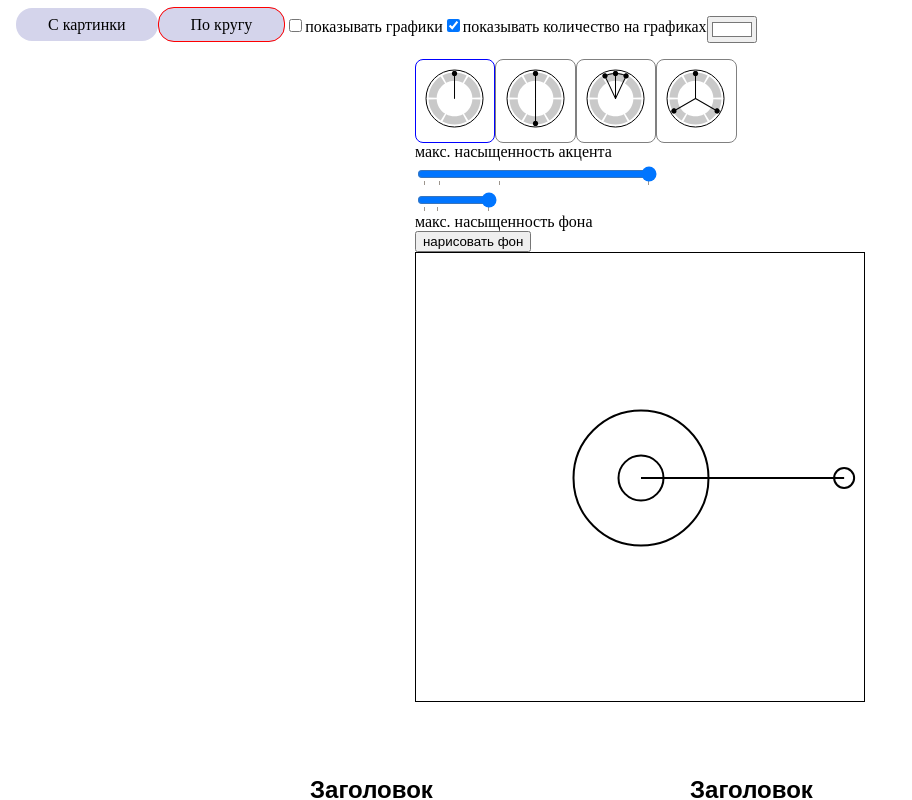
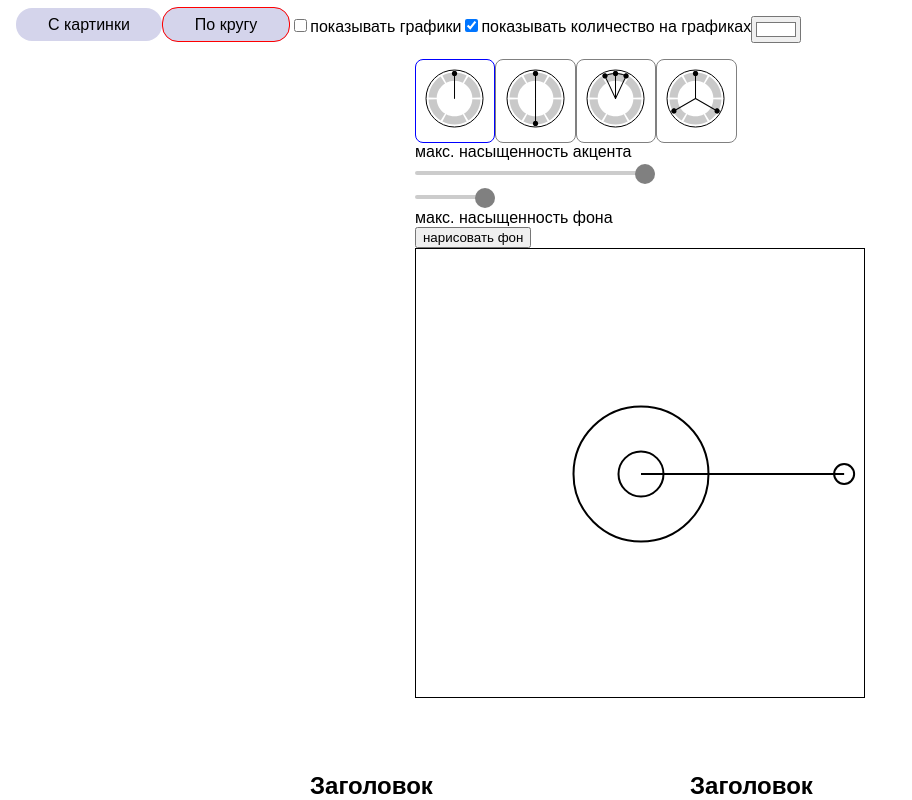
Before and after one commit to Milena42/colorGenerator, a Vue app: page /wheel in a window 1280 px wide. Shown: the top 800 px of the page, without its empty margins (0-912 px from the left). Built offline with nearby package versions, Linux system fonts and the light colour scheme.

Commit message:
feat: css input range

```diff
--- a/src/GeneratorFromWheel.vue
+++ b/src/GeneratorFromWheel.vue
@@ -340,6 +340,7 @@ const show3Circles = computed(() => {
                     :step="0.1"
                     :style="{ width: maxCAccent + 'rem' }"
                     list="values"
+                    class="input-range"
                 />
                 <datalist id="values">
                     <option value="0" label="0"></option>
@@ -356,6 +357,7 @@ const show3Circles = computed(() => {
                     :step="0.1"
                     :style="{ width: maxCBg + 'rem' }"
                     list="values"
+                    class="input-range"
                 />
                 <label>макс. насыщенность фона</label>
             </div>
--- a/src/css/main.css
+++ b/src/css/main.css
@@ -17,3 +17,54 @@ body,
     min-width: 500px;
     min-height: 500px;
 }
+
+:root {
+    --fill-color: #808080;
+}
+body {
+    font-family: sans-serif;
+    font-size: 16px;
+}
+
+.input-range {
+    -webkit-appearance: none;
+    appearance: none;
+
+    background: rgba(from var(--text-color) r g b / 0.2);
+    border: none;
+
+    --height: 4px;
+    --height-thumb: 20px;
+    height: var(--height);
+    border-radius: calc(var(--height) / 2);
+    margin: 10px 0px;
+
+    cursor: pointer;
+
+    &::-moz-range-thumb {
+        width: var(--height-thumb);
+        height: var(--height-thumb);
+        border-radius: calc(var(--height-thumb) / 2);
+        background: var(--fill-color);
+        border: none;
+        cursor: pointer;
+    }
+
+    &::-webkit-slider-thumb {
+        -webkit-appearance: none;
+        appearance: none;
+
+        /* намеренное дублирование: chrome игнорирует, если объединить */
+
+        width: var(--height-thumb);
+        height: var(--height-thumb);
+        border-radius: calc(var(--height-thumb) / 2);
+        background: var(--fill-color);
+        border: none;
+        cursor: pointer;
+    }
+
+    &::-webkit-slider-thumb {
+        margin-top: calc(var(--height) - var(--height-thumb));
+    }
+}
```
